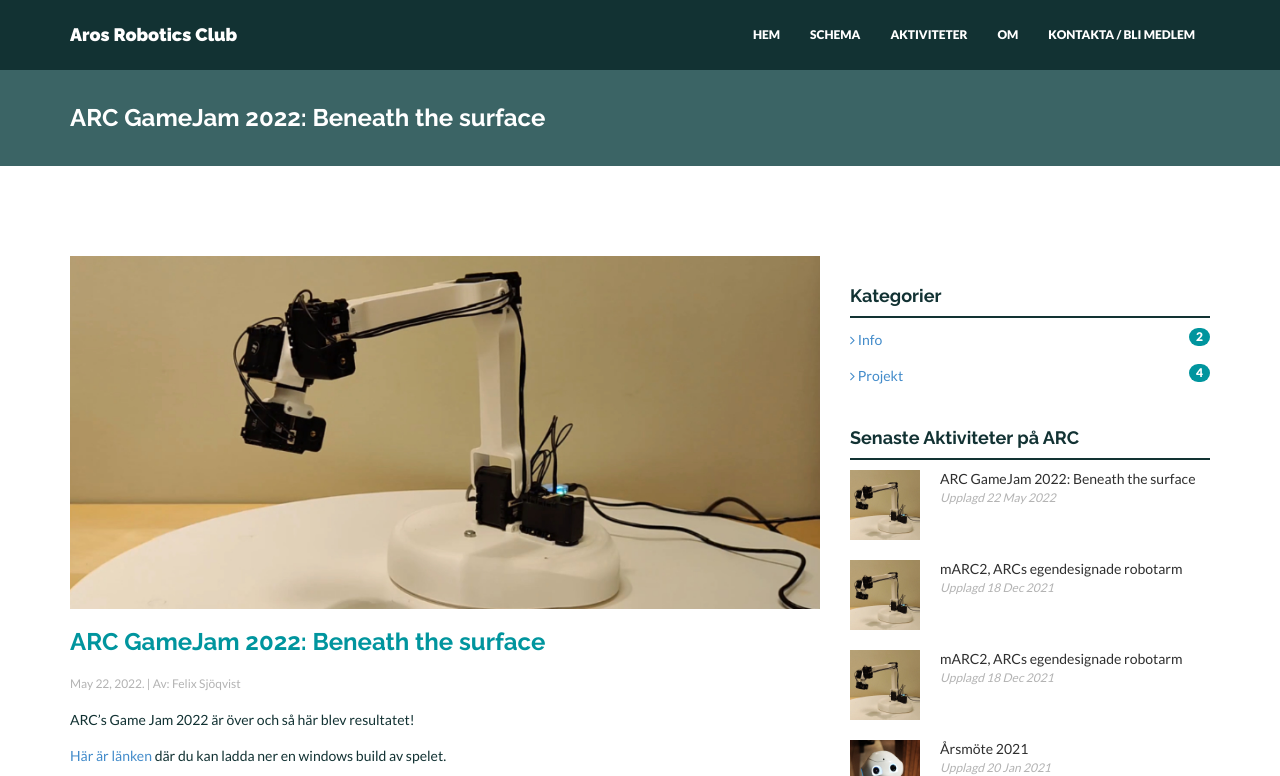
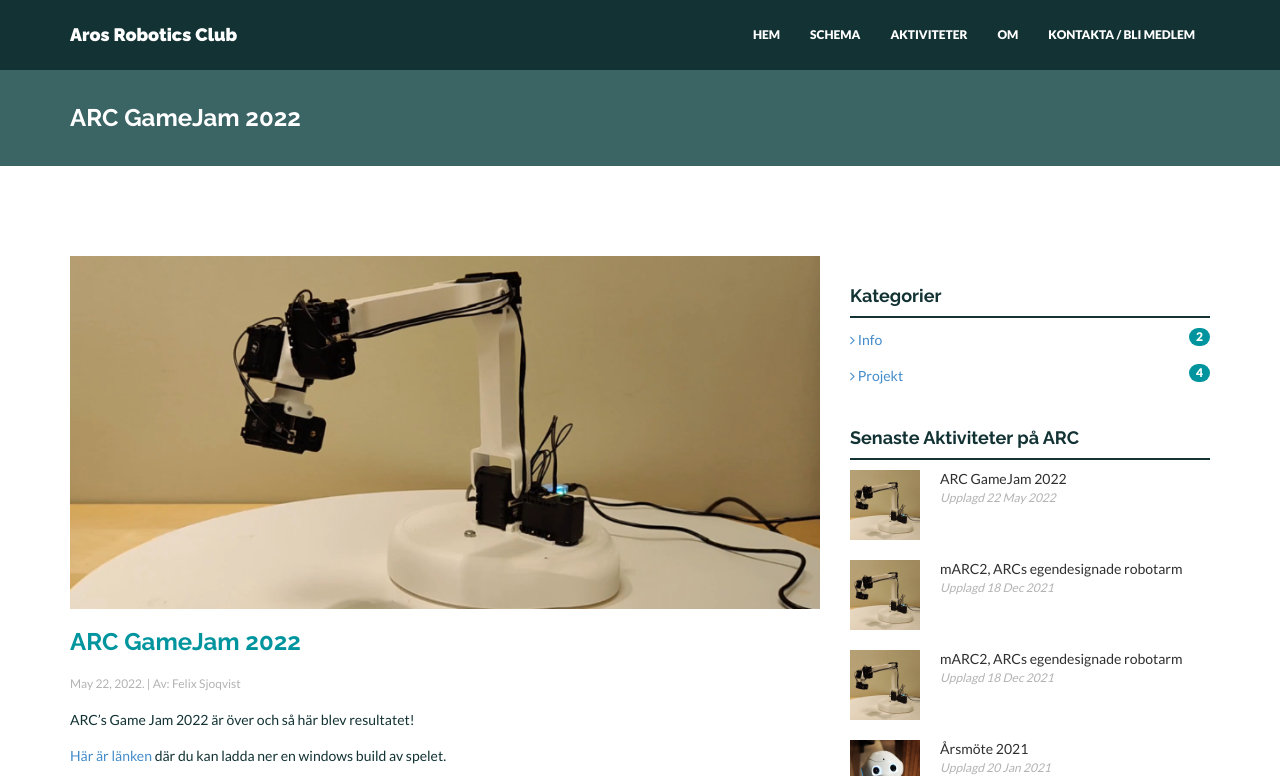
Before and after one commit to ARCsweden/ARCsweden.github.io, a Jekyll site: the page built from _posts/2022-05-22-GameJam.markdown, in a window 1280 px wide and 900 px high, cut to the strip 0-776 px from the top of the window. Built offline with Jekyll 4.4.1, drawn with Linux system fonts in a browser that asks for light colours; nearby versions of some CDN libraries.

Commit message:
Update 2022-05-22-GameJam.markdown

```diff
--- a/_posts/2022-05-22-GameJam.markdown
+++ b/_posts/2022-05-22-GameJam.markdown
@@ -1,8 +1,8 @@
 ---
 layout: post
-title: "ARC GameJam 2022: Beneath the surface"
+title: "ARC GameJam 2022"
 date: 2022-05-22 17:10
-author: Felix Sjöqvist
+author: Felix Sjoqvist
 categories:
 - Projekt
 img: mARC2.jpg
```
